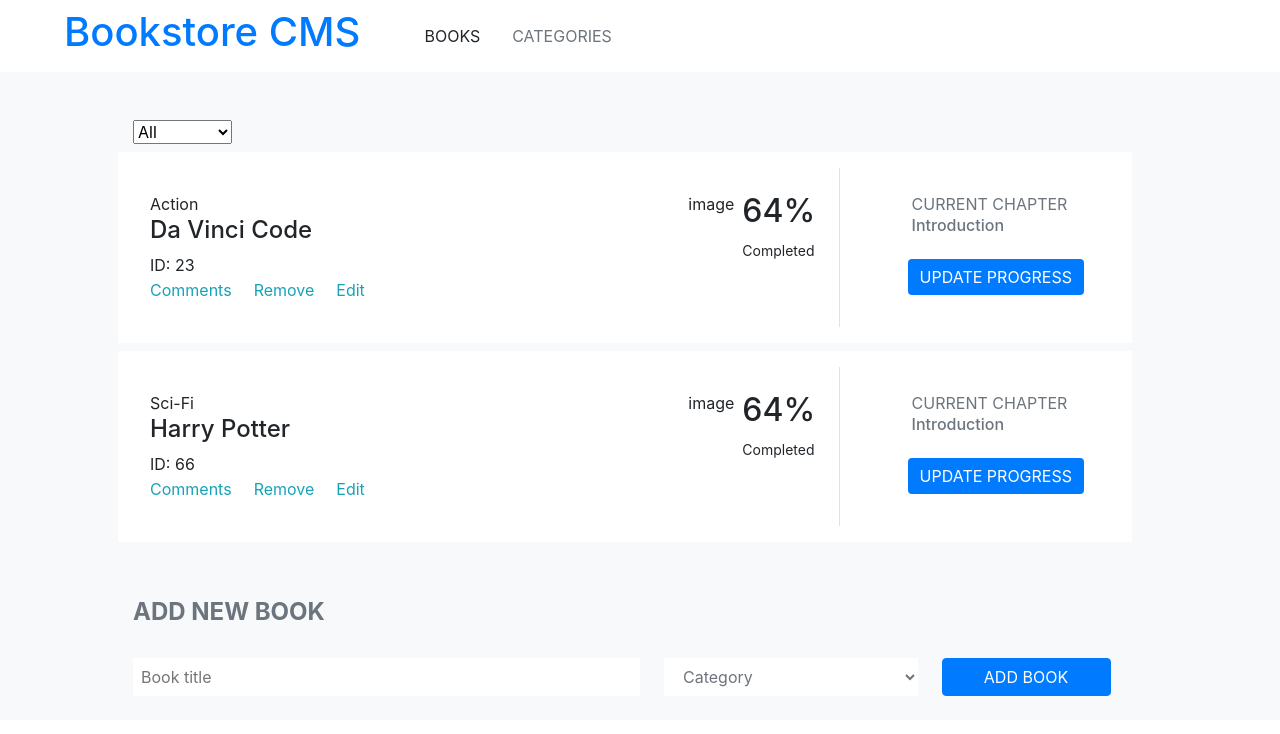
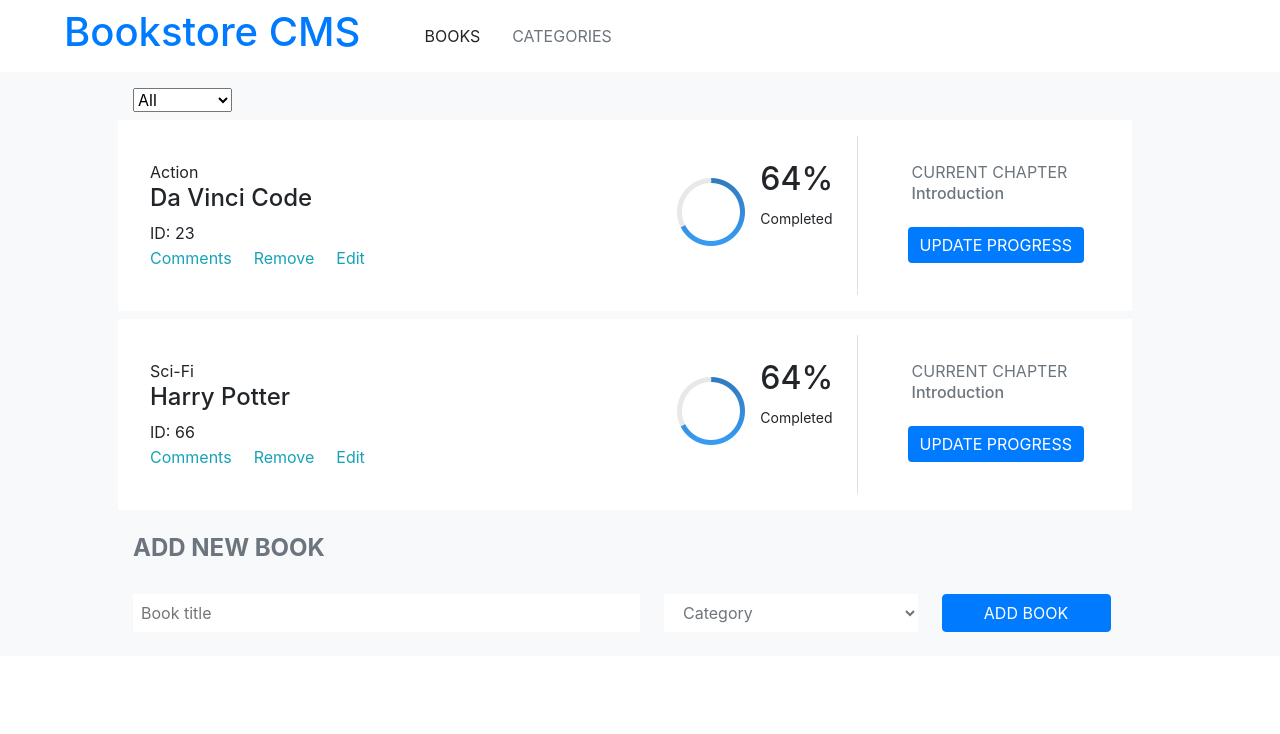
Before and after one commit to Miguelus373/Redux-Book-Store, a React (Create React App) app: page / in a window 1280 px wide. Shown: the top 734 px of the page. Built offline with nearby package versions, Linux system fonts and the light colour scheme.

Commit message:
Add progressBar to book

```diff
--- a/src/components/Book.js
+++ b/src/components/Book.js
@@ -1,5 +1,6 @@
 import React from 'react';
 import PropTypes from 'prop-types';
+import progressBarCircle from '../assets/progressBarCircle.png';
 
 const Book = ({ book, handleRemoveBook }) => {
   const { bookID, title, category } = book;
@@ -26,7 +27,9 @@ const Book = ({ book, handleRemoveBook }) => {
           <span className="text-info">Edit</span>
         </div>
         <div className="d-flex flex-row justify-content-between my-2 p-4 border-right">
-          <div>image</div>
+          <div>
+            <img src={progressBarCircle} alt="progressbar" />
+          </div>
           <div className="ml-2">
             <div className="h2">64%</div>
             <div><small>Completed</small></div>
--- a/src/containers/BooksList.js
+++ b/src/containers/BooksList.js
@@ -35,7 +35,7 @@ class BooksList extends React.Component {
     const books = this.bookFilter(filter);
 
     return (
-      <div className="p-5">
+      <div className="px-5 py-3">
         <CategoryFilter handleFilterChange={this.handleFilterChange} />
         {books.map(book => (
           <Book
```
Also changed, not shown: src/assets/progressBarCircle.png (added).
